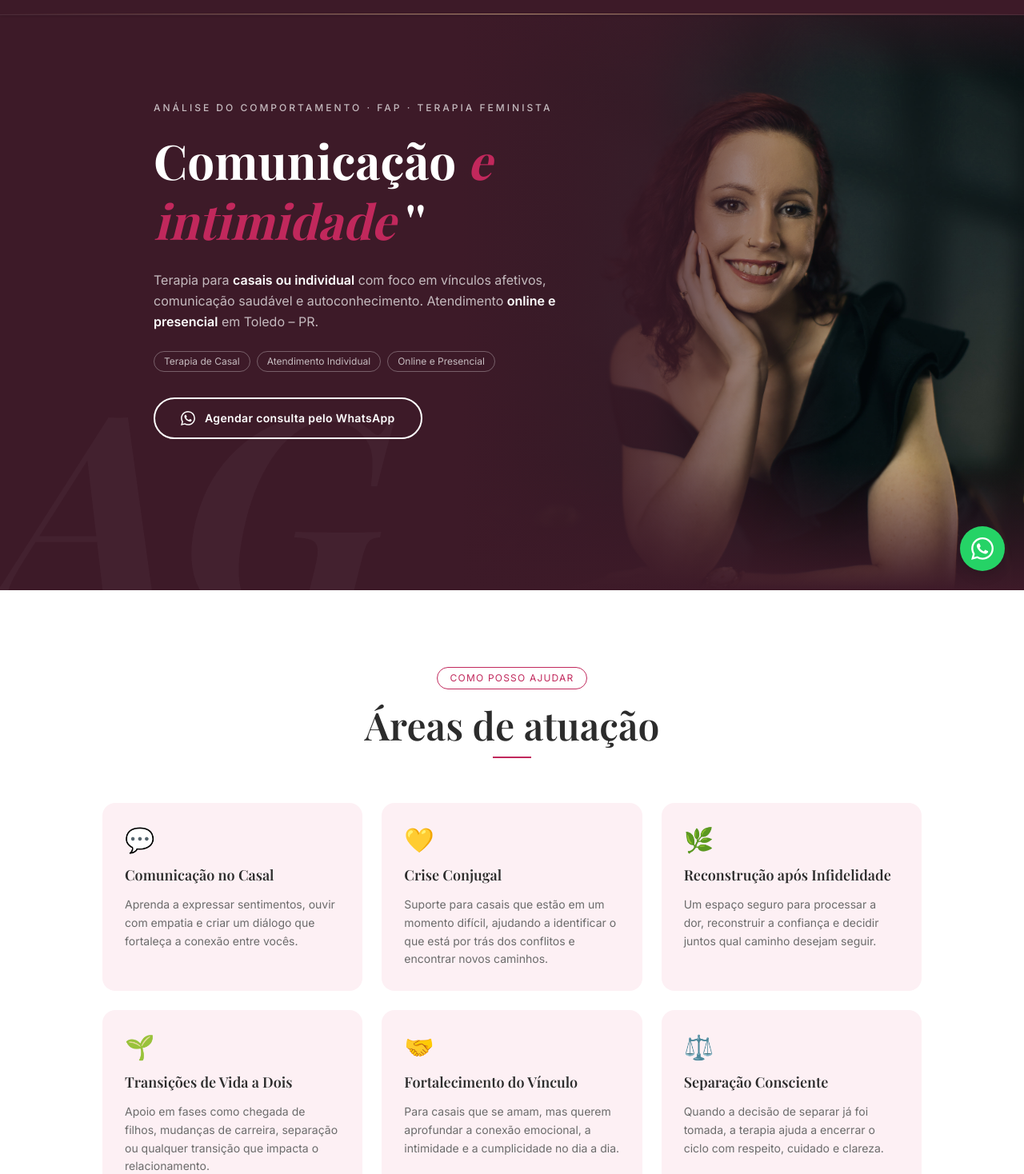
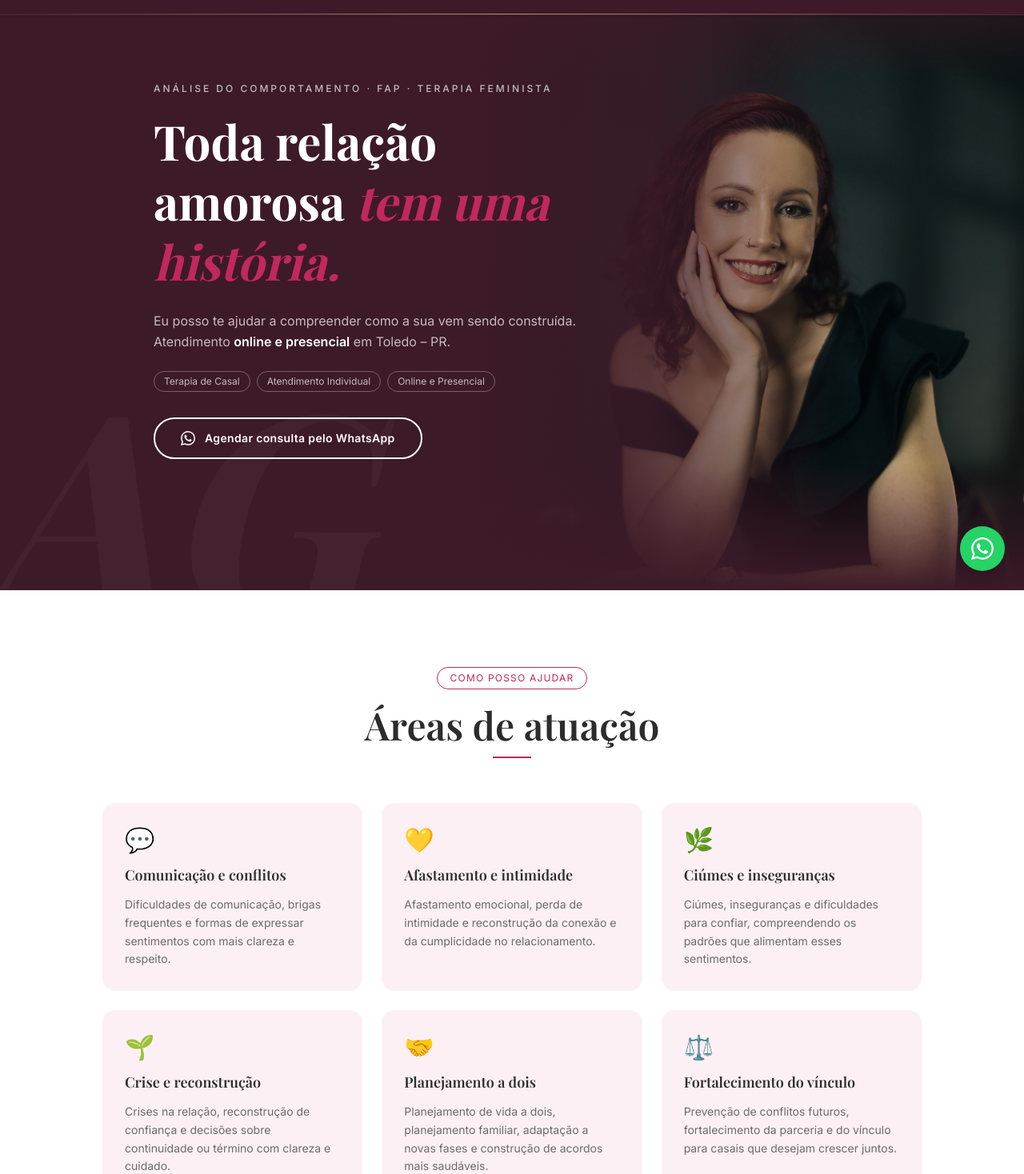
Before and after one commit to JDN-Sistemas/lp-adriana-grando, a Next.js app: page / in a window 1280 px wide. Shown: the part 62-1530 px from the top of the page at 80% size. Built offline with nearby package versions, Linux system fonts and the light colour scheme.

Commit message:
fix: text

```diff
--- a/components/ClinicSection.tsx
+++ b/components/ClinicSection.tsx
@@ -58,10 +58,10 @@ export default function ClinicSection() {
         <div className="text-center mt-10 flex flex-col gap-2">
           <p className="text-muted text-sm flex items-center justify-center gap-2">
             <span>📍</span>
-            <span>Toledo – PR | Atendimento online e presencial</span>
+            <span>Edifício Tívoli – R. Nossa Sra. Do Rocio, 1817 – Centro, Toledo – PR, 85900-180, Sala 25, 2º andar</span>
           </p>
           <p className="text-muted text-sm">
-            Sessões online via Google Meet ou Zoom — do conforto da sua casa
+            Sessões online via WhatsApp ou Google Meet — do conforto da sua casa
           </p>
         </div>
       </div>
--- a/components/FaqSection.tsx
+++ b/components/FaqSection.tsx
@@ -5,34 +5,24 @@ import WhatsAppButton from "@/components/WhatsAppButton";
 
 const faqs = [
   {
-    question: "A terapia de casal é só para relacionamentos em crise?",
+    question: "Quanto tempo dura a sessão de psicoterapia de casal?",
     answer:
-      "Não! A psicoterapia de casal pode ser muito útil em qualquer momento do relacionamento — seja para resolver conflitos pontuais, aprofundar a conexão, melhorar a comunicação ou simplesmente investir na qualidade da relação. Casais que se amam e querem crescer juntos também se beneficiam muito da terapia.",
+      "As sessões de psicoterapia de casal têm duração aproximada de 90 minutos. Quando necessário, também podem ser realizadas sessões individuais com uma das pessoas do casal. Nesses casos, a duração é de aproximadamente 50 minutos.",
   },
   {
-    question: "Quanto tempo dura cada sessão?",
+    question: "O atendimento pode ser online?",
     answer:
-      "Cada sessão tem duração de 50 a 60 minutos. A frequência recomendada é semanal, especialmente no início do processo, podendo ser ajustada conforme o desenvolvimento do casal.",
+      "Sim. Os atendimentos podem ser realizados de forma online, por videochamada pelo WhatsApp ou pelo Google Meet, conforme a preferência e a necessidade do casal.",
   },
   {
-    question: "Como funcionam as sessões online?",
+    question: "Você atende por convênio?",
     answer:
-      "As sessões online são realizadas por videochamada via Google Meet ou Zoom. Basta ter um dispositivo com câmera, microfone e conexão à internet. O processo é igualmente eficaz no formato remoto — muitos casais preferem justamente pela praticidade.",
+      "No momento, os atendimentos são realizados apenas de forma particular, sem atendimento por convênios.",
   },
   {
-    question: "E se um dos dois não quiser fazer terapia?",
+    question: "Qual é o valor da sessão?",
     answer:
-      "Essa é uma situação comum. Às vezes um parceiro está mais resistente do que o outro. Nesse caso, podemos começar com sessões individuais para quem tem interesse, o que muitas vezes ajuda o outro a se abrir para o processo. Conversamos sobre isso no primeiro contato.",
-  },
-  {
-    question: "Atende por convênio ou plano de saúde?",
-    answer:
-      "No momento, o atendimento é particular. Posso emitir recibo para quem deseja solicitar reembolso junto ao plano de saúde — verifique as condições com a sua operadora.",
-  },
-  {
-    question: "Como faço para agendar uma consulta?",
-    answer:
-      "É simples! Clique no botão abaixo e me chame no WhatsApp. Responderei em breve para conversarmos sobre a disponibilidade de horários e tirar qualquer dúvida antes de começarmos.",
+      "O valor dos atendimentos é informado diretamente pelo WhatsApp, para que eu possa explicar melhor o funcionamento do processo terapêutico e tirar possíveis dúvidas antes do agendamento.",
   },
 ];
 
--- a/components/Footer.tsx
+++ b/components/Footer.tsx
@@ -1,7 +1,7 @@
 export default function Footer() {
   return (
     <footer id="contato" className="bg-[#3d1a28] text-white py-16 px-6">
-      <div className="max-w-5xl mx-auto grid grid-cols-1 sm:grid-cols-3 gap-10 items-center">
+      <div className="max-w-5xl mx-auto grid grid-cols-1 sm:grid-cols-[1fr_2fr_1fr] gap-10 items-center">
         {/* Brand */}
         <div className="flex flex-col gap-3">
           <div className="flex items-center gap-3 mb-1">
@@ -32,9 +32,16 @@ export default function Footer() {
               <span>📱</span>
               <span>(45) 98830-6519</span>
             </a>
+            <a
+              href="mailto:psi.adrigrando@gmail.com"
+              className="flex items-center gap-2 text-sm text-white/80 hover:text-white transition-colors"
+            >
+              <span>✉️</span>
+              <span>psi.adrigrando@gmail.com</span>
+            </a>
             <p className="flex items-center gap-2 text-sm text-white/80">
               <span>📍</span>
-              <span>Toledo – PR<br />Atendimento online e presencial</span>
+              <span>Edifício Tívoli – R. Nossa Sra. Do Rocio, 1817<br />Sala 25, 2º andar – Centro, Toledo – PR</span>
             </p>
           </div>
         </div>
--- a/components/HeroAboutSection.tsx
+++ b/components/HeroAboutSection.tsx
@@ -43,13 +43,12 @@ export default function HeroAboutSection() {
           className="text-3xl sm:text-4xl lg:text-5xl xl:text-6xl font-bold leading-tight mb-6 text-white"
           style={{ fontFamily: "var(--font-playfair)" }}
         >
-          <span className="text-white">Comunicação</span>{" "}
-          <span className="text-primary italic">e intimidade</span>{" "}''
+          <span className="text-white">Toda relação amorosa</span>{" "}
+          <span className="text-primary italic">tem uma história.</span>
         </h1>
 
         <p className="text-white/70 text-sm sm:text-base leading-relaxed mb-6">
-          Terapia para <strong className="text-white">casais ou individual</strong> com foco em vínculos
-          afetivos, comunicação saudável e autoconhecimento.
+          Eu posso te ajudar a compreender como a sua vem sendo construída.
           Atendimento <strong className="text-white">online e presencial</strong> em Toledo – PR.
         </p>
 
--- a/components/ServicesSection.tsx
+++ b/components/ServicesSection.tsx
@@ -3,39 +3,39 @@ import WhatsAppButton from "@/components/WhatsAppButton";
 const services = [
   {
     icon: "💬",
-    title: "Comunicação no Casal",
+    title: "Comunicação e conflitos",
     description:
-      "Aprenda a expressar sentimentos, ouvir com empatia e criar um diálogo que fortaleça a conexão entre vocês.",
+      "Dificuldades de comunicação, brigas frequentes e formas de expressar sentimentos com mais clareza e respeito.",
   },
   {
     icon: "💛",
-    title: "Crise Conjugal",
+    title: "Afastamento e intimidade",
     description:
-      "Suporte para casais que estão em um momento difícil, ajudando a identificar o que está por trás dos conflitos e encontrar novos caminhos.",
+      "Afastamento emocional, perda de intimidade e reconstrução da conexão e da cumplicidade no relacionamento.",
   },
   {
     icon: "🌿",
-    title: "Reconstrução após Infidelidade",
+    title: "Ciúmes e inseguranças",
     description:
-      "Um espaço seguro para processar a dor, reconstruir a confiança e decidir juntos qual caminho desejam seguir.",
+      "Ciúmes, inseguranças e dificuldades para confiar, compreendendo os padrões que alimentam esses sentimentos.",
   },
   {
     icon: "🌱",
-    title: "Transições de Vida a Dois",
+    title: "Crise e reconstrução",
     description:
-      "Apoio em fases como chegada de filhos, mudanças de carreira, separação ou qualquer transição que impacta o relacionamento.",
+      "Crises na relação, reconstrução de confiança e decisões sobre continuidade ou término com clareza e cuidado.",
   },
   {
     icon: "🤝",
-    title: "Fortalecimento do Vínculo",
+    title: "Planejamento a dois",
     description:
-      "Para casais que se amam, mas querem aprofundar a conexão emocional, a intimidade e a cumplicidade no dia a dia.",
+      "Planejamento de vida a dois, planejamento familiar, adaptação a novas fases e construção de acordos mais saudáveis.",
   },
   {
     icon: "⚖️",
-    title: "Separação Consciente",
+    title: "Fortalecimento do vínculo",
     description:
-      "Quando a decisão de separar já foi tomada, a terapia ajuda a encerrar o ciclo com respeito, cuidado e clareza.",
+      "Prevenção de conflitos futuros, fortalecimento da parceria e do vínculo para casais que desejam crescer juntos.",
   },
 ];
 
```
Also changed, not shown: 1 other file (tests, documents, lock files or other folders).
